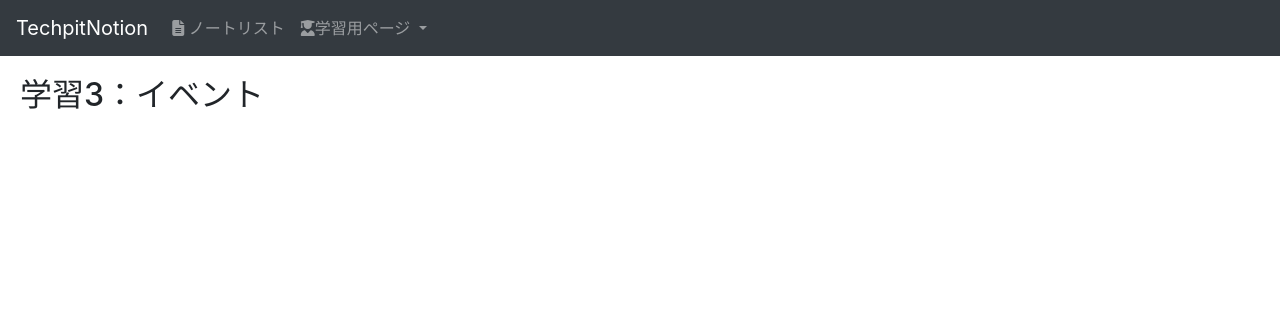
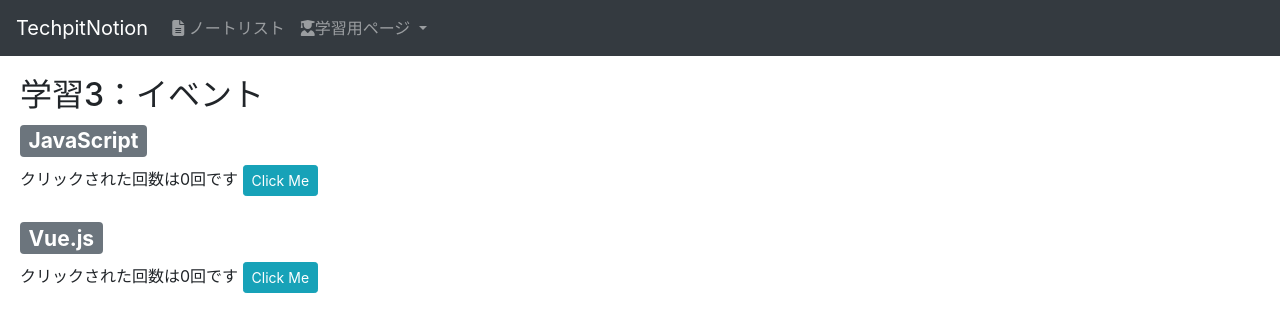
Before and after one commit to TakuroKawakami/vue1, a Vue app: page /study/event in a window 1280 px wide. Shown: the top 332 px of the page. Built offline with nearby package versions, Linux system fonts and the light colour scheme.

Commit message:
学習ページの機能を追加しました

```diff
--- a/src/components/study/BindingPage.vue
+++ b/src/components/study/BindingPage.vue
@@ -1,11 +1,39 @@
 <template>
   <div class="binding-page">
     <h2>学習1：双方向バインディング</h2>
+
+    <!-- 従来のJavaScript -->
+    <h3><span class="badge badge-secondary">JavaScript</span></h3>
+    <input class="form-control" id="name" />
+    <span id="text">入力された名前はです</span>
+    <br />
+    <br />
+
+    <!-- Vue.js -->
+    <h3><span class="badge badge-secondary">Vue.js</span></h3>
+    <input class="form-control" v-model="name">
+    <span>入力された名前は{{name}}です</span>
+
   </div>
 </template>
 
 <script>
+// 従来のJavaScript
+window.onload = function() {
+  const nameInput = document.getElementById('name');
+  nameInput.oninput = function() {
+    const name = nameInput.value;
+    const text = document.getElementById('text');
+    text.innerHTML = '入力された名前は' +  name + 'です';
+  };
+}
+
 export default {
+  data() {
+    return {
+      name : ''
+    }
+  }
 }
 </script>
 
--- a/src/components/study/DirectivePage.vue
+++ b/src/components/study/DirectivePage.vue
@@ -1,11 +1,42 @@
 <template>
   <div class="directive-page">
     <h2>学習2：ディレクティブ</h2>
+
+    <!-- 従来のJavaScript -->
+    <h3><span class="badge badge-secondary">JavaScript</span></h3>
+    <input id="check" type="checkbox" checked="checked">
+    <span id="text">チェック時だけ見えるよ</span>
+    <br />
+    <br />
+
+    <!-- Vue.js -->
+    <h3><span class="badge badge-secondary">Vue.js</span></h3>
+    <input type="checkbox" v-model="checked">
+    <span v-show="checked">チェック時だけ見えるよ</span>
   </div>
 </template>
 
 <script>
+ // 従来のJavaScript
+ window.onload = function() {
+   const checkbox = document.getElementById('check');
+   checkbox.onchange = function(event) {
+     const checked = event.target.checked;
+     const text = document.getElementById('text');
+     if (checked) {
+       text.style.visibility = 'visible';
+     } else {
+       text.style.visibility = 'hidden';
+     }
+   };
+ }
+
 export default {
+    data() {
+    return {
+      checked : true
+    }
+  }
 }
 </script>
 
--- a/src/components/study/EventPage.vue
+++ b/src/components/study/EventPage.vue
@@ -1,11 +1,44 @@
 <template>
   <div class="event-page">
     <h2>学習3：イベント</h2>
+
+    <!-- 従来のJavaScript -->
+    <h3><span class="badge badge-secondary">JavaScript</span></h3>
+    <span id="countText">クリックされた回数は0回です </span>
+    <button id="button" class="btn btn-sm btn-info">Click Me</button>
+    <br />
+    <br />
+
+    <!-- Vue.js -->
+    <h3><span class="badge badge-secondary">Vue.js</span></h3>
+    <span>クリックされた回数は{{count}}回です </span>
+    <button id="button" class="btn btn-sm btn-info" @click="onClickButton()">Click Me</button>
   </div>
 </template>
 
 <script>
+ // 従来のJavaScript
+ let count = 0;
+ window.onload = function() {
+   const button = document.getElementById('button');
+   button.onclick = function() {
+     count++;
+     const countText = document.getElementById('countText');
+     countText.innerHTML = 'クリックされた回数は' +  count + '回です ';
+   };
+ }
+
 export default {
+    data() {
+    return {
+      count : 0
+    }
+  },
+  methods : {
+    onClickButton : function() {
+      this.count++;
+    }
+  }
 }
 </script>
 
```
